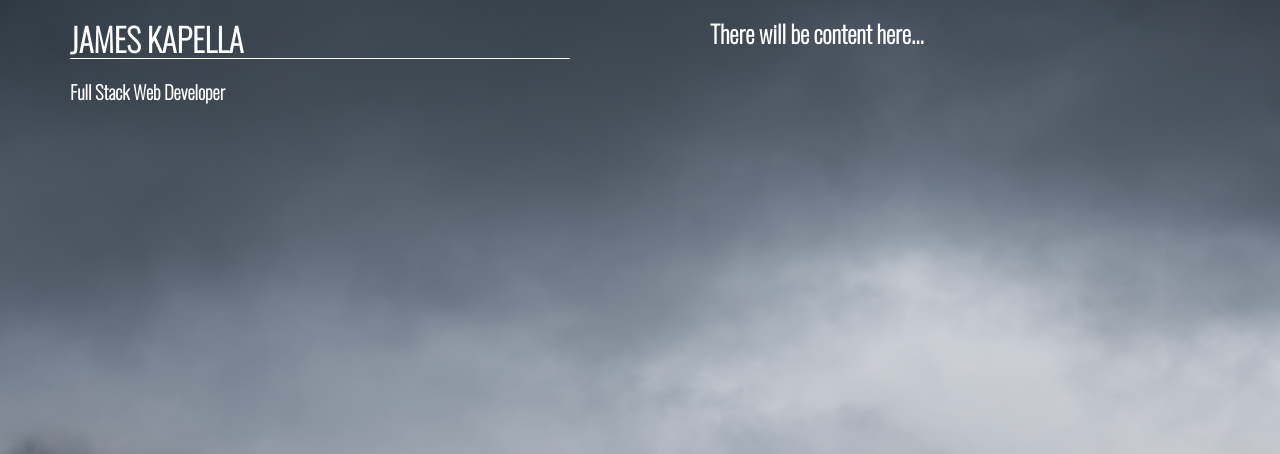
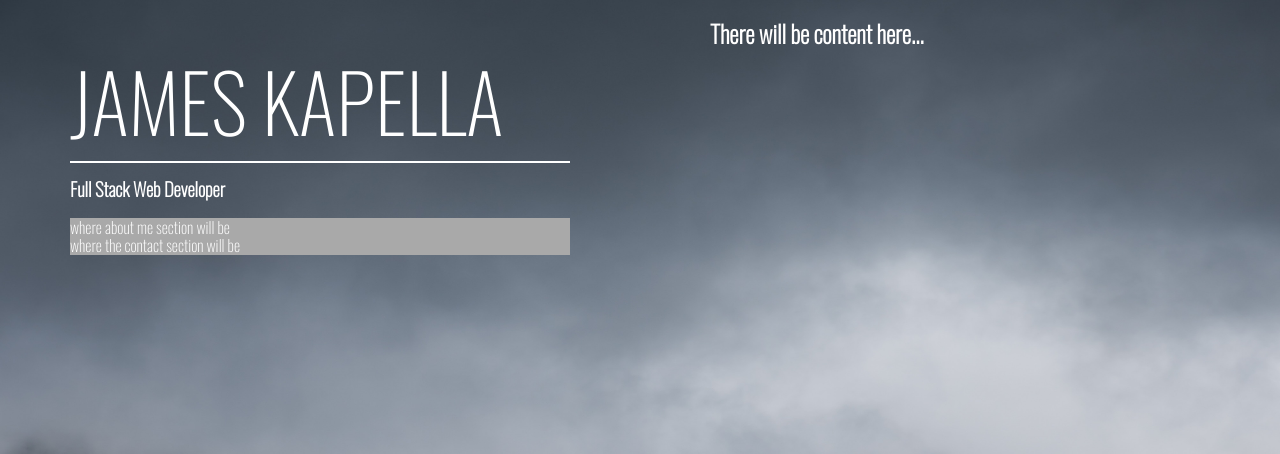
Before and after one commit to JKapella/portfolioSite, a PHP site: page / in a window 1280 px wide. Shown: the top 454 px of the page. Run offline with PHP 8.4, Linux system fonts and the light colour scheme.

Commit message:
added styling to h1: weight, size, padding

```diff
--- a/index.html
+++ b/index.html
@@ -12,6 +12,8 @@
         <div class='container'>
             <h1>JAMES KAPELLA</h1>
             <h3>Full Stack Web Developer</h3>
+            <section>where about me section will be</section>
+            <section>where the contact section will be</section>
         </div>
     </header>
     <main>
--- a/styles.css
+++ b/styles.css
@@ -7,18 +7,28 @@ html {
     background-color: #000000;
     background-size: 1920px 1080px;
     background-repeat: no-repeat;
+
+    -moz-osx-font-smoothing: grayscale;
+    -webkit-font-smoothing: antialiased;
 }
 
 body {
     font-family: 'Oswald', sans-serif;
-    font-weight: 200;
+    font-size: 16px;
     /*font-family: 'Raleway', sans-serif;*/
     color: #FFFFFF;
 }
 
 h1  {
-    border-bottom: 1px solid #FFFFFF;
-    font-size: 2rem;
+    border-bottom: 2px solid #FFFFFF;
+    padding-bottom: 15px;
+    margin-bottom: 15px;
+    font-size: 5rem;
+    font-weight: 200;
+}
+
+h3 {
+    margin-top: 0px;
 }
 
 header  {
@@ -31,6 +41,10 @@ main {
     float: left;
 }
 
+section {
+    background-color: darkgrey;
+}
+
 .container {
     width: 500px;
     margin: 0 auto;
```
